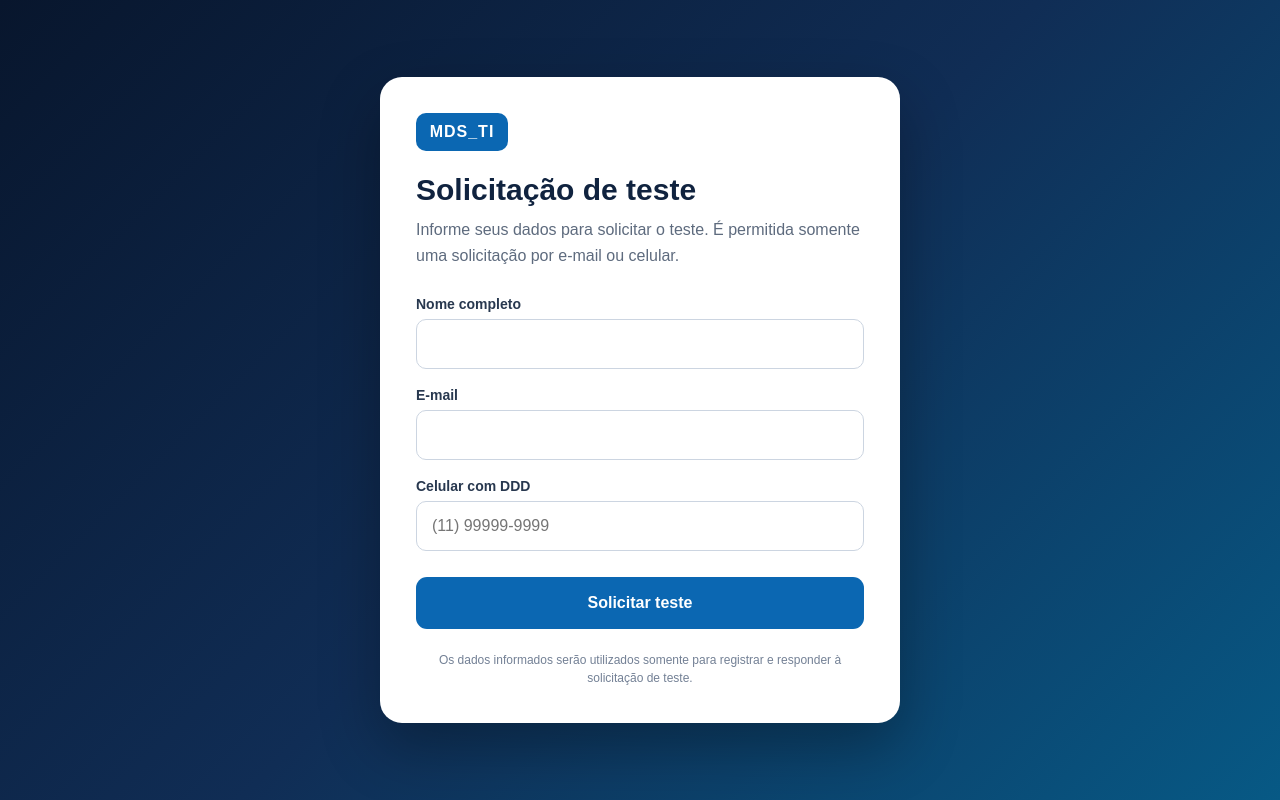
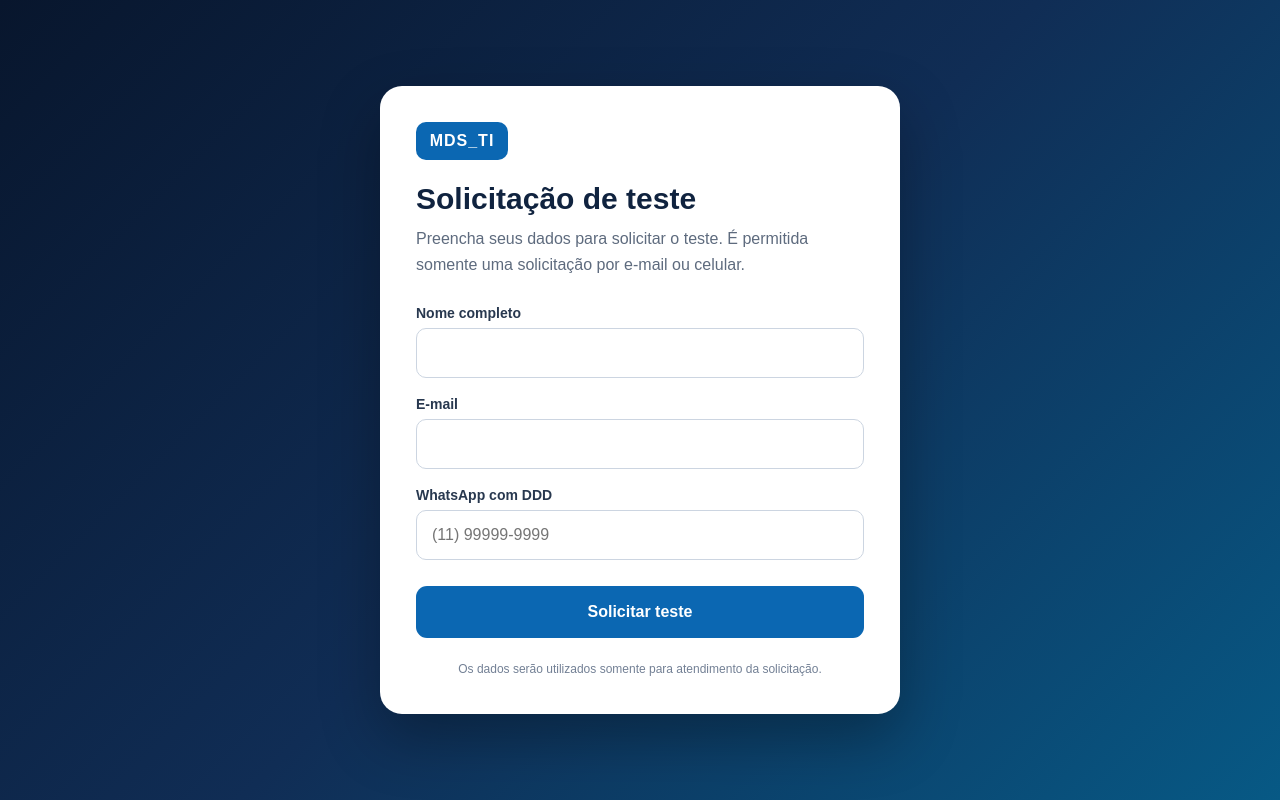
Before and after one commit to marcioecofabril-hub/MDS-TI-Solicitacao, a Flask app: template templates/index.html in a window 1280 px wide. Run offline with Flask 3, Linux system fonts and the light colour scheme; the template is opened without the code that fills it, so the values that code supplies are empty.

Commit message:
Update index.html

```diff
--- a/templates/index.html
+++ b/templates/index.html
@@ -94,7 +94,6 @@
             border-radius: 10px;
             outline: none;
             font-size: 16px;
-            transition: 0.2s;
         }
 
         input:focus {
@@ -114,28 +113,21 @@
             font-size: 16px;
             font-weight: 800;
             cursor: pointer;
-            transition: 0.2s;
-        }
-
-        button:hover {
-            background: #084f89;
-            transform: translateY(-1px);
         }
 
         button:disabled {
             cursor: not-allowed;
             background: #90a3b8;
-            transform: none;
         }
 
         .mensagem {
             display: none;
             margin-top: 20px;
-            padding: 15px;
+            padding: 17px;
             border-radius: 10px;
-            line-height: 1.5;
             text-align: center;
             font-weight: 700;
+            line-height: 1.5;
         }
 
         .mensagem.sucesso {
@@ -191,7 +183,7 @@
             </h1>
 
             <p class="descricao">
-                Informe seus dados para solicitar o teste.
+                Preencha seus dados para solicitar o teste.
                 É permitida somente uma solicitação por
                 e-mail ou celular.
             </p>
@@ -205,7 +197,6 @@
 
                     <input
                         id="nome"
-                        name="nome"
                         type="text"
                         autocomplete="name"
                         maxlength="100"
@@ -220,7 +211,6 @@
 
                     <input
                         id="email"
-                        name="email"
                         type="email"
                         autocomplete="email"
                         maxlength="150"
@@ -230,12 +220,11 @@
 
                 <div class="campo">
                     <label for="celular">
-                        Celular com DDD
+                        WhatsApp com DDD
                     </label>
 
                     <input
                         id="celular"
-                        name="celular"
                         type="tel"
                         inputmode="tel"
                         autocomplete="tel"
@@ -262,9 +251,8 @@
             ></div>
 
             <p class="aviso">
-                Os dados informados serão utilizados
-                somente para registrar e responder à
-                solicitação de teste.
+                Os dados serão utilizados somente para
+                atendimento da solicitação.
             </p>
 
         </section>
@@ -272,9 +260,6 @@
     </main>
 
     <script>
-        const WEB3FORMS_ACCESS_KEY =
-            {{ web3forms_access_key | tojson }};
-
         const formulario =
             document.getElementById("formulario");
 
@@ -335,27 +320,12 @@
                     return;
                 }
 
-                if (!WEB3FORMS_ACCESS_KEY) {
-                    mostrarMensagem(
-                        "O serviço de envio ainda não " +
-                        "foi configurado.",
-                        "erro"
-                    );
-
-                    return;
-                }
-
                 botaoEnviar.disabled = true;
                 botaoEnviar.textContent =
-                    "Registrando solicitação...";
+                    "Enviando solicitação...";
 
                 try {
-                    /*
-                     * Primeiro registra no servidor.
-                     * O servidor verifica se o e-mail
-                     * ou celular já foi utilizado.
-                     */
-                    const respostaRegistro = await fetch(
+                    const resposta = await fetch(
                         "/registrar",
                         {
                             method: "POST",
@@ -373,90 +343,26 @@
                         }
                     );
 
-                    const resultadoRegistro =
-                        await respostaRegistro.json();
+                    const resultado =
+                        await resposta.json();
 
-                    if (!respostaRegistro.ok) {
+                    if (!resposta.ok) {
                         throw new Error(
-                            resultadoRegistro.message ||
-                            "Não foi possível registrar."
-                        );
-                    }
-
-                    botaoEnviar.textContent =
-                        "Enviando solicitação...";
-
-                    /*
-                     * Depois envia os dados cadastrados
-                     * ao Web3Forms.
-                     */
-                    const respostaEmail = await fetch(
-                        "https://api.web3forms.com/submit",
-                        {
-                            method: "POST",
-
-                            headers: {
-                                "Content-Type":
-                                    "application/json",
-
-                                "Accept":
-                                    "application/json"
-                            },
-
-                            body: JSON.stringify({
-                                access_key:
-                                    WEB3FORMS_ACCESS_KEY,
-
-                                subject:
-                                    "Nova solicitação de teste | " +
-                                    nome,
-
-                                from_name:
-                                    "MDS_TI - Solicitação",
-
-                                name: nome,
-
-                                email: email,
-
-                                celular: celular,
-
-                                message:
-                                    "Nova solicitação de teste\n\n" +
-                                    "Nome: " + nome + "\n" +
-                                    "E-mail: " + email + "\n" +
-                                    "Celular: " + celular
-                            })
-                        }
-                    );
-
-                    const resultadoEmail =
-                        await respostaEmail.json();
-
-                    if (
-                        !respostaEmail.ok ||
-                        !resultadoEmail.success
-                    ) {
-                        throw new Error(
-                            resultadoEmail.message ||
-                            "A solicitação foi registrada, " +
-                            "mas o e-mail não foi enviado."
+                            resultado.message ||
+                            "Não foi possível enviar."
                         );
                     }
 
                     formulario.reset();
-
                     formulario.style.display = "none";
 
                     mostrarMensagem(
                         "Solicitação enviada com sucesso. " +
-                        "Este e-mail e celular já foram " +
-                        "registrados para o teste.",
+                        "Aguarde o contato.",
                         "sucesso"
                     );
 
                 } catch (erro) {
-                    console.error(erro);
-
                     mostrarMensagem(
                         erro.message ||
                         "Não foi possível enviar a " +
```
